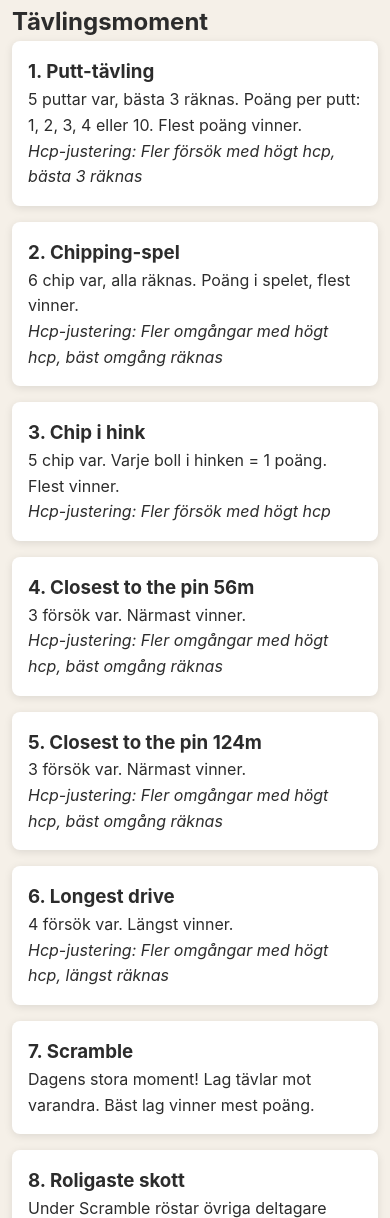
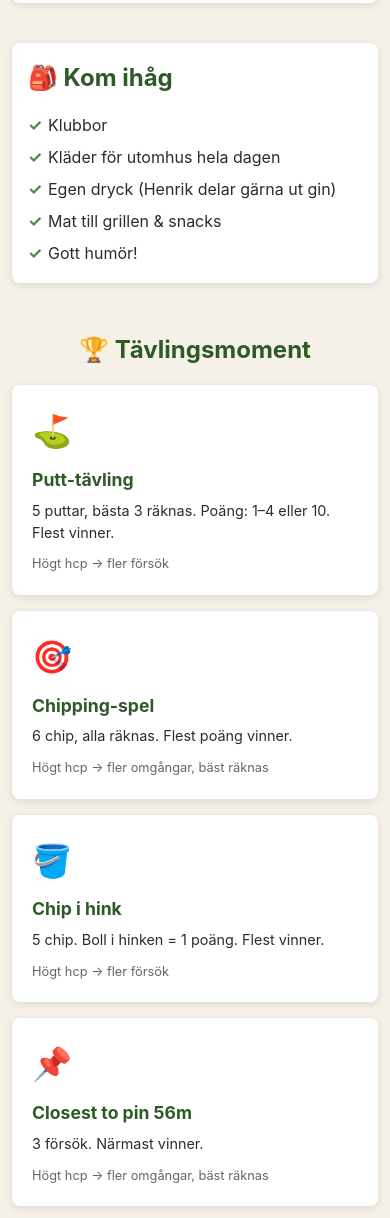
Before and after one commit to HenrikSondergaard/TrelleMasters, a website: page index.html in a window 390 px wide. Shown: the part 591-1809 px from the top of the page. Drawn offline with Linux system fonts and the light colour scheme.

Commit message:
[#5] Förenklad framsida — praktisk info i toppen, kompakta moment (#10)
- Praktisk info (schema + packlista) flyttad högst upp i 2-kolumners layout
- Tävlingsmoment omgjorda till kompakta kort i responsivt rutnät
- Varje moment har emoji, kort beskrivning och hcp-not
- Packlista med checkmark-stil
- Mindre scrolling, bättre ytanvändning

Closes #5

Co-authored-by: ConsidHenrik <henrik.sondergaard@consid.se>

```diff
--- a/css/style.css
+++ b/css/style.css
@@ -1219,6 +1219,84 @@ textarea {
   display: none !important;
 }
 
+/* ============================================================
+   FRONTPAGE SECTIONS & MOMENT GRID
+   ============================================================ */
+.section {
+  margin-bottom: 2rem;
+}
+
+.section h2 {
+  font-size: 1.5rem;
+  color: var(--color-primary);
+  margin-bottom: 1rem;
+}
+
+.packlist {
+  display: flex;
+  flex-direction: column;
+  gap: 0.4rem;
+  margin-top: 0.5rem;
+}
+
+.packlist li {
+  padding-left: 1.25rem;
+  position: relative;
+}
+
+.packlist li::before {
+  content: '✓';
+  position: absolute;
+  left: 0;
+  color: var(--color-primary-light);
+  font-weight: 700;
+}
+
+/* Compact moment cards grid */
+.moments-grid {
+  display: grid;
+  grid-template-columns: repeat(auto-fill, minmax(260px, 1fr));
+  gap: 1rem;
+}
+
+.moment-card {
+  padding: 1.25rem;
+  margin-bottom: 0;
+  display: flex;
+  flex-direction: column;
+  gap: 0.35rem;
+}
+
+.moment-card h3 {
+  font-size: 1.1rem;
+  color: var(--color-primary);
+  font-weight: 700;
+}
+
+.moment-card p {
+  font-size: 0.9rem;
+  color: var(--color-text);
+  line-height: 1.5;
+}
+
+.moment-card small {
+  font-size: 0.8rem;
+  margin-top: auto;
+  padding-top: 0.35rem;
+}
+
+.moment-emoji {
+  font-size: 2rem;
+  display: block;
+  margin-bottom: 0.25rem;
+}
+
+@media (max-width: 480px) {
+  .moments-grid {
+    grid-template-columns: 1fr;
+  }
+}
+
 /* Reduced motion preference */
 @media (prefers-reduced-motion: reduce) {
   *,
--- a/index.html
+++ b/index.html
@@ -34,94 +34,92 @@
       </svg>
       <h1>TrelleMasters 2026</h1>
       <p class="tagline">Trelleborgs mest prestigefyllda trädgårdsturnering</p>
-      <p class="hero-date">📅 11 juli 2026</p>
+      <p class="hero-date">📅 Lördag 11 juli 2026</p>
       <a href="registrera.html" class="cta-button">Anmäl dig!</a>
     </section>
 
-    <!-- SCHEMA -->
+    <!-- PRAKTISK INFO -->
     <section class="section">
-      <h2>Schema</h2>
+      <div class="grid-2">
         <div class="card">
+          <h2>📋 Schema</h2>
           <p><strong>Drop-in från kl. 11:00</strong> — värma upp, hänga, kalibrera</p>
           <p><strong>Tävlingarna börjar kl. 13:00</strong></p>
           <p><em>Är alla här innan 13 så startar vi när vi känner för det :)</em></p>
+        </div>
+        <div class="card">
+          <h2>🎒 Kom ihåg</h2>
+          <ul class="packlist">
+            <li>Klubbor</li>
+            <li>Kläder för utomhus hela dagen</li>
+            <li>Egen dryck (Henrik delar gärna ut gin)</li>
+            <li>Mat till grillen & snacks</li>
+            <li>Gott humör!</li>
+          </ul>
+        </div>
       </div>
     </section>
 
     <!-- TÄVLINGSMOMENT -->
     <section class="section">
-      <h2>Tävlingsmoment</h2>
-
-      <div class="card">
-        <h3>1. Putt-tävling</h3>
-        <p>5 puttar var, bästa 3 räknas. Poäng per putt: 1, 2, 3, 4 eller 10. Flest poäng vinner.</p>
-        <p><em>Hcp-justering: Fler försök med högt hcp, bästa 3 räknas</em></p>
+      <h2 class="text-center">🏆 Tävlingsmoment</h2>
+      <div class="moments-grid">
+        <div class="card moment-card">
+          <span class="moment-emoji">⛳</span>
+          <h3>Putt-tävling</h3>
+          <p>5 puttar, bästa 3 räknas. Poäng: 1–4 eller 10. Flest vinner.</p>
+          <small class="text-muted">Högt hcp → fler försök</small>
         </div>
-
-      <div class="card">
-        <h3>2. Chipping-spel</h3>
-        <p>6 chip var, alla räknas. Poäng i spelet, flest vinner.</p>
-        <p><em>Hcp-justering: Fler omgångar med högt hcp, bäst omgång räknas</em></p>
+        <div class="card moment-card">
+          <span class="moment-emoji">🎯</span>
+          <h3>Chipping-spel</h3>
+          <p>6 chip, alla räknas. Flest poäng vinner.</p>
+          <small class="text-muted">Högt hcp → fler omgångar, bäst räknas</small>
         </div>
-
-      <div class="card">
-        <h3>3. Chip i hink</h3>
-        <p>5 chip var. Varje boll i hinken = 1 poäng. Flest vinner.</p>
-        <p><em>Hcp-justering: Fler försök med högt hcp</em></p>
+        <div class="card moment-card">
+          <span class="moment-emoji">🪣</span>
+          <h3>Chip i hink</h3>
+          <p>5 chip. Boll i hinken = 1 poäng. Flest vinner.</p>
+          <small class="text-muted">Högt hcp → fler försök</small>
         </div>
-
-      <div class="card">
-        <h3>4. Closest to the pin 56m</h3>
-        <p>3 försök var. Närmast vinner.</p>
-        <p><em>Hcp-justering: Fler omgångar med högt hcp, bäst omgång räknas</em></p>
+        <div class="card moment-card">
+          <span class="moment-emoji">📌</span>
+          <h3>Closest to pin 56m</h3>
+          <p>3 försök. Närmast vinner.</p>
+          <small class="text-muted">Högt hcp → fler omgångar, bäst räknas</small>
         </div>
-
-      <div class="card">
-        <h3>5. Closest to the pin 124m</h3>
-        <p>3 försök var. Närmast vinner.</p>
-        <p><em>Hcp-justering: Fler omgångar med högt hcp, bäst omgång räknas</em></p>
+        <div class="card moment-card">
+          <span class="moment-emoji">📏</span>
+          <h3>Closest to pin 124m</h3>
+          <p>3 försök. Närmast vinner.</p>
+          <small class="text-muted">Högt hcp → fler omgångar, bäst räknas</small>
         </div>
-
-      <div class="card">
-        <h3>6. Longest drive</h3>
-        <p>4 försök var. Längst vinner.</p>
-        <p><em>Hcp-justering: Fler omgångar med högt hcp, längst räknas</em></p>
+        <div class="card moment-card">
+          <span class="moment-emoji">💥</span>
+          <h3>Longest drive</h3>
+          <p>4 försök. Längst vinner.</p>
+          <small class="text-muted">Högt hcp → fler försök, längst räknas</small>
         </div>
-
-      <div class="card">
-        <h3>7. Scramble</h3>
+        <div class="card moment-card">
+          <span class="moment-emoji">🤝</span>
+          <h3>Scramble</h3>
           <p>Dagens stora moment! Lag tävlar mot varandra. Bäst lag vinner mest poäng.</p>
         </div>
-
-      <div class="card">
-        <h3>8. Roligaste skott</h3>
-        <p>Under Scramble röstar övriga deltagare fram roliga skott. Varje roligt skott ger 1 poäng, ingen gräns. Kan vara en slice som träffar ett träd och åker tillbaka på banan — helt up to de andra spelarna. Låt det balla ur!</p>
+        <div class="card moment-card">
+          <span class="moment-emoji">🤣</span>
+          <h3>Roligaste skott</h3>
+          <p>Under Scramble röstar övriga fram roliga skott. Varje skott = 1 poäng, ingen gräns.</p>
+        </div>
       </div>
     </section>
 
     <!-- POÄNGSYSTEM -->
     <section class="section">
-      <h2>Poängsystem</h2>
       <div class="card">
-        <p>Varje moment ger 1 till N poäng (N = antal deltagare).</p>
-        <p>Bäst i momentet får N poäng, sämst får 1.</p>
-        <p>Deltar man inte i ett moment får man automatiskt 1 poäng (och folk får peka och skratta).</p>
-        <p><strong>Flest totalpoäng i slutet av dagen vinner TrelleMasters 2026!</strong></p>
-      </div>
-    </section>
-
-    <!-- PACKLISTA -->
-    <section class="section">
-      <h2>Kom ihåg att ta med</h2>
-      <div class="card">
-        <ul>
-          <li>Klubbor</li>
-          <li>Kläder lämpliga för utomhus hela dagen (vädret kan skifta)</li>
-          <li>Dricka (vatten finns i kranen, Henrik delar gärna ut gin, övrigt tar man med själv)</li>
-          <li>Mat till grillen</li>
-          <li>Snacks (gärna för mycket — vi kör kopiöst överdådigt snacksbord)</li>
-          <li>Gott humör!</li>
-        </ul>
+        <h2>🎯 Poängsystem</h2>
+        <p>Varje moment ger 1 till N poäng (N = antal deltagare). Bäst får N, sämst får 1.</p>
+        <p>Deltar man inte får man automatiskt 1 poäng (och folk får peka och skratta).</p>
+        <p><strong>Flest totalpoäng vinner TrelleMasters 2026!</strong></p>
       </div>
     </section>
 
```
Lines whose indentation alone changed are shown as unchanged.
